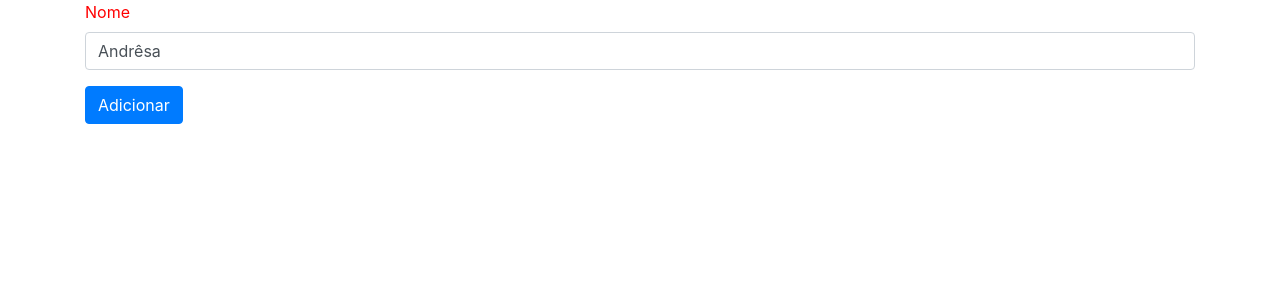
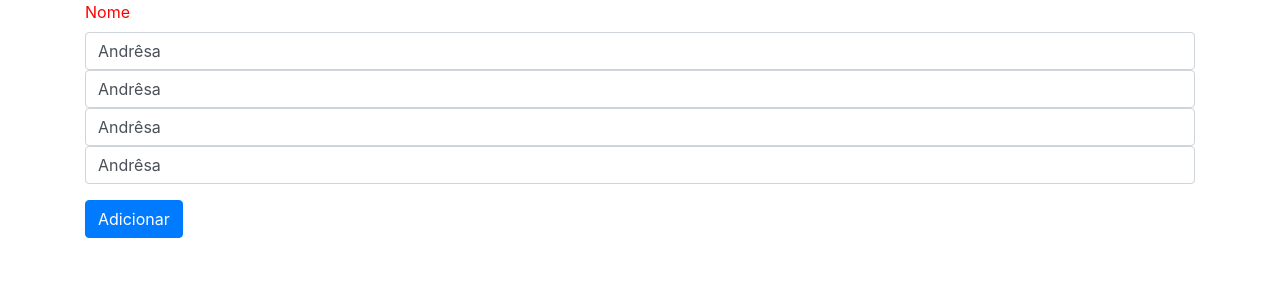
Before and after one commit to andresaleite/money-web, an Angular app: page / in a window 1280 px wide. Shown: the top 300 px of the page. Built offline with nearby package versions, Linux system fonts and the light colour scheme.

Commit message:
propert bind em diretivas

```diff
--- a/src/app/campo-colorido.directive.ts
+++ b/src/app/campo-colorido.directive.ts
@@ -1,15 +1,20 @@
 
-import { Directive,  HostListener, HostBinding } from '@angular/core';
+import { Directive,  HostListener, HostBinding, Input } from '@angular/core';
 
 @Directive({
   selector: '[appCampoColorido]'
 })
 export class CampoColoridoDirective {
 
+
+  @Input() cor;
+
+  @Input('appCampoColorido') corOutra;
+
   @HostBinding('style.backgroundColor')  corDeFundo: String;
 
   @HostListener('focus') quandoFocar() {
-    this.corDeFundo = 'green';
+    this.corDeFundo = this.cor === undefined ? this.corOutra : this.cor;
   }
 
   @HostListener('blur') quandoPerderFoco() {
--- a/src/app/funcionario-form/funcionario-form.component.html
+++ b/src/app/funcionario-form/funcionario-form.component.html
@@ -3,6 +3,9 @@
 </div>
 <div class="form-group">
   <label >Nome</label>
-    <input type="text" class="form-control" [(ngModel)]="nome" (focus)="adicionado=false" appCampoColorido>
+    <input type="text" class="form-control" [(ngModel)]="nome" (focus)="adicionado=false" appCampoColorido cor="blue">
+    <input type="text" class="form-control" [(ngModel)]="nome" (focus)="adicionado=false" appCampoColorido [cor]="'yellow'">
+    <input type="text" class="form-control" [(ngModel)]="nome" (focus)="adicionado=false" appCampoColorido [cor]="green">
+    <input type="text" class="form-control" [(ngModel)]="nome" (focus)="adicionado=false" [appCampoColorido]="'pink'">
 </div>
 <button type="button" class="btn btn-primary" [disabled]="nome.length == 0" (click)="adicionar()">Adicionar</button>
--- a/src/app/funcionario-form/funcionario-form.component.ts
+++ b/src/app/funcionario-form/funcionario-form.component.ts
@@ -7,11 +7,12 @@ import { Component, OnInit, Output, EventEmitter } from '@angular/core';
 })
 export class FuncionarioFormComponent {
   nome = "Andrêsa";
+  green = 'black';
   @Output() funcionarioAdicionado = new EventEmitter();
   adicionado = false;
   ultimoId = 0;
 
-  adicionar(){
+  adicionar() {
     this.adicionado = true;
     const funcionario = {
       id: ++this.ultimoId,
```
